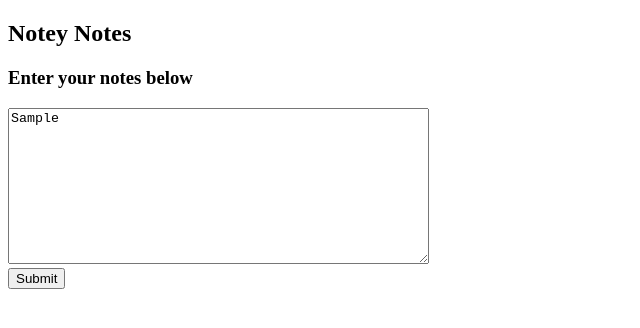
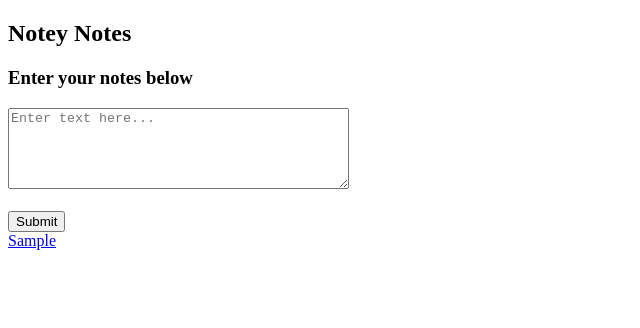
Before and after one commit to mattybwoy/Vanilla_todo, a website: page index.html in a window 1280 px wide. Both pictures are taken after typing "Sample" into the empty fields and a click on the button "Submit". Shown: the whole page, without its empty margins (0-640 px from the left). Drawn offline with Linux system fonts and the light colour scheme.

Commit message:
HTML showing shorthand list of notes, readme updated

```diff
--- a/index.html
+++ b/index.html
@@ -14,7 +14,8 @@
     <h2>Notey Notes</h2>
     <h3>Enter your notes below</h3>
 
-    <textarea maxlength="250" rows="10" cols="50" id="user_input" placeholder="Enter text here..."></textarea>
+    <textarea maxlength="250" rows="5" cols="40" id="user_input" placeholder="Enter text here..."></textarea>
+    <br>
     <br>
     <input id= "createNote" type="button" value="Submit"></input>
 
--- a/interface.js
+++ b/interface.js
@@ -1,22 +1,19 @@
-import { NoteList } from "./src/noteList";
+//import { NoteList } from "./src/noteList";
 
 let noteList = new NoteList();
-// window.addEventListener('DOMContentLoaded', (event) => {
-//     let noteList = new NoteList();
-// });
+
 
 let btn = document.getElementById("createNote");
 btn.addEventListener("click", add);
 
 function add() {
-  console.log("hi")
     noteList.add(document.getElementById("user_input").value);
     document.getElementById("user_input").value = "";
     displayNote();
   }
 
   function displayNote() {
-    var notesList = document.getElementById("display");
+    var notesList = document.getElementById("notesList");
     var li = document.createElement("a");
     var br = document.createElement("br");
     li.setAttribute('id',(noteList.noteArray.length -1));
--- a/src/noteList.js
+++ b/src/noteList.js
@@ -1,6 +1,6 @@
 //import { Note } from "../src/note";
 
-export default class NoteList {
+class NoteList {
   constructor() {
     this.noteArray = [];
     this.sliceArray = [];
```
Also changed, not shown: README.md.
